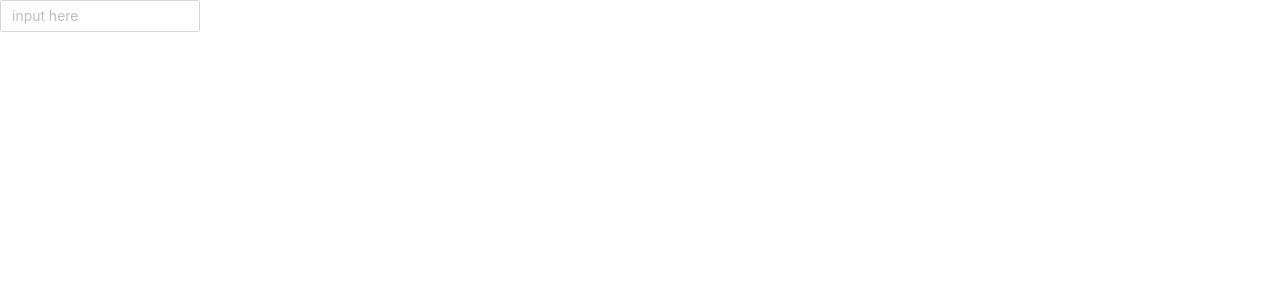
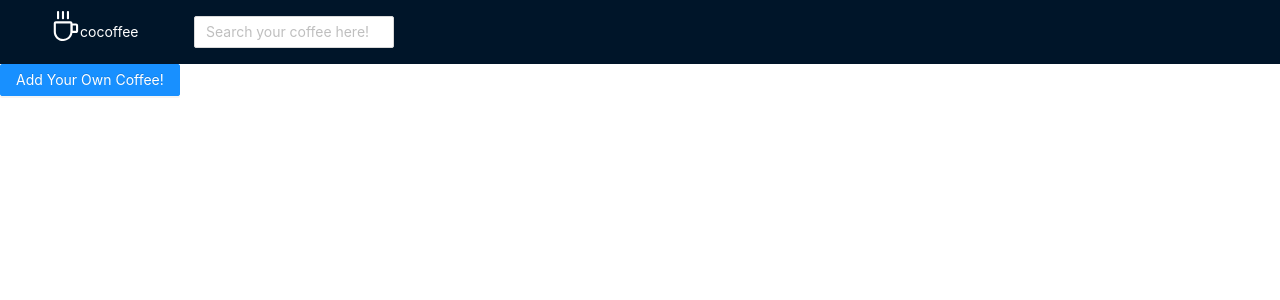
Before and after one commit to apatryk/kawa-app, a React (Create React App) app: page / in a window 1280 px wide. Shown: the top 300 px of the page. Built offline with nearby package versions, Linux system fonts and the light colour scheme.

Commit message:
add navbar and main page

```diff
--- a/package.json
+++ b/package.json
@@ -3,6 +3,7 @@
   "version": "0.1.0",
   "private": true,
   "dependencies": {
+    "@ant-design/icons": "^4.7.0",
     "@testing-library/jest-dom": "^5.16.1",
     "@testing-library/react": "^12.1.2",
     "@testing-library/user-event": "^13.5.0",
--- a/src/App.tsx
+++ b/src/App.tsx
@@ -6,16 +6,16 @@ import { Route, Routes } from "react-router-dom";
 import { NotFoundPage } from "./app/404";
 import { AddCoffee } from "./app/AddCoffee";
 import { Coffee } from "./app/Coffee";
-import { CoffeeList } from "./app/CoffeeList";
-import { SearchCoffee } from "./app/SearchCoffee";
+import { MainPage } from "./app/MainPage";
+import { NavBar } from "./app/NavBar";
 
 function App() {
   return (
     <>
+      <NavBar />
       <Routes>
         <Route path="addcoffee" element={<AddCoffee />} />
-        <Route path="listcoffee" element={<CoffeeList />} />
-        <Route path="/" element={<SearchCoffee />} />
+        <Route path="/" element={<MainPage />} />
         <Route path="404" element={<NotFoundPage />} />
         <Route path="coffee" element={<Coffee />}>
           <Route path=":coffeeId" element={<Coffee />} />
--- a/src/app/AddCoffee.tsx
+++ b/src/app/AddCoffee.tsx
@@ -1,5 +1,6 @@
 import { Button, Form, Input } from "antd";
 import { addCoffee, Values } from "../lib/coffee";
+import { NavBar } from "./NavBar";
 
 export const AddCoffee = () => {
   const onFinish = (values: Values) => {
--- /dev/null
+++ b/src/app/MainPage.tsx
@@ -0,0 +1,16 @@
+import { Button } from "antd";
+import { useNavigate } from "react-router-dom";
+
+export const MainPage = () => {
+  const navigate = useNavigate();
+  const redirectToAddCoffeeForm = () => {
+    navigate("addcoffee");
+  };
+  return (
+    <>
+      <Button onClick={redirectToAddCoffeeForm} type="primary">
+        Add Your Own Coffee!
+      </Button>
+    </>
+  );
+};
--- /dev/null
+++ b/src/app/NavBar.tsx
@@ -0,0 +1,45 @@
+import Layout, { Header } from "antd/lib/layout/layout";
+import { CoffeeOutlined } from "@ant-design/icons";
+import { Menu } from "antd";
+import { SearchCoffee } from "./SearchCoffee";
+import { useNavigate } from "react-router-dom";
+
+export const NavBar = () => {
+  const navigate = useNavigate();
+  const redirectToMainPage = () => {
+    navigate("/");
+  };
+  return (
+    <>
+      <Layout>
+        <Header className="header">
+          <div
+            style={{
+              float: "left",
+              width: "120px",
+              height: "31px",
+              margin: "0 24px 0 0",
+              color: "#ffffff",
+            }}
+            onClick={redirectToMainPage}
+          >
+            <CoffeeOutlined style={{ fontSize: "30px" }} />
+            cocoffee
+          </div>
+          <Menu theme="dark" mode="horizontal">
+            <div
+              style={{
+                float: "left",
+                height: "auto",
+                margin: "0 24px 0 0",
+                color: "#ffffff",
+              }}
+            >
+              <SearchCoffee />
+            </div>
+          </Menu>
+        </Header>
+      </Layout>
+    </>
+  );
+};
--- a/src/app/SearchCoffee.tsx
+++ b/src/app/SearchCoffee.tsx
@@ -1,4 +1,5 @@
 import { AutoComplete } from "antd";
+
 import { useState } from "react";
 import { useNavigate } from "react-router-dom";
 
@@ -25,14 +26,12 @@ export const SearchCoffee = () => {
   };
 
   return (
-    <>
-      <AutoComplete
-        style={{ width: 200 }}
-        options={options}
-        onSearch={coffeeSearch}
-        onSelect={onSelectCoffee}
-        placeholder="input here"
-      ></AutoComplete>
-    </>
+    <AutoComplete
+      style={{ width: 200 }}
+      options={options}
+      onSearch={coffeeSearch}
+      onSelect={onSelectCoffee}
+      placeholder="Search your coffee here!"
+    />
   );
 };
```
Also changed, not shown: 1 other file (tests, documents, lock files or other folders).
